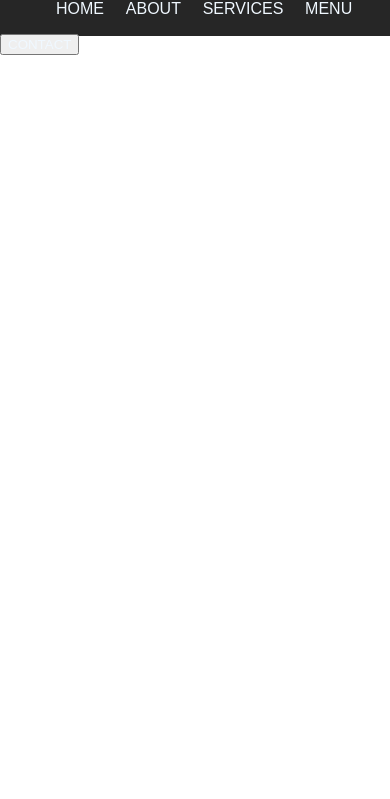
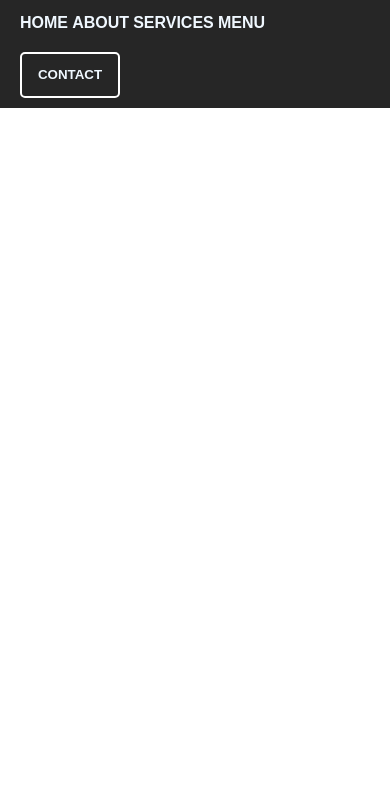
Before and after one commit to HannaTkachenko/flexbox_header_hw, a plain HTML site: page index.html in a window 390 px wide. Shown: the part 34-833 px from the top of the page. Drawn offline with Linux system fonts and the light colour scheme.

Commit message:
Make responsive header

```diff
--- a/assets/css/style.css
+++ b/assets/css/style.css
@@ -9,48 +9,64 @@
 }
 
 .header {
-  height: 70px;
+  /* min-height: 6em;
+  height: 100%;
+  max-height: 7em; */
   display: flex;
   flex-flow: row wrap;
+  align-items: center;
   justify-content: space-between;
-  align-items: center;
+  align-content: space-around;
   background-color: #262626;
 
-  position: fixed;
+  position: absolute;
   right: 0;
   left: 0;
 }
-
+.header > * {
+  /* margin-left: 20px;
+margin-right: 20px; */
+  margin: 10px 20px;
+}
 .logo {
 }
 a,
 button {
   color: aliceblue;
+  font-weight: bold;
   text-transform: uppercase;
   text-decoration: none;
+  background-color: #262626;
 }
+
 .nav {
-  padding: 1em;
   width: 500px;
+  align-self: center;
 }
 ul {
   list-style: none;
 }
 .nav-list {
-  display: flex;
+   display: flex;
+   padding-left: 0;
+  margin: 0;
+
+  min-width: 50%;
   width: 100%;
-  max-width: 600px;
-  justify-content: space-around;
-}
-.nav-list > * {
-  flex-grow: 0.5;
+  max-width: 70%;
+  justify-content: space-between;
 }
 
 .nav-list-item {
+
 }
 
 .nav-list-link {
 }
 
 .btn-contact {
+  width: 100px;
+  padding: 1em;
+  border: 2px solid white;
+  border-radius: 5px;
 }
--- a/index.html
+++ b/index.html
@@ -9,7 +9,7 @@
   </head>
   <body>
     <header class="header">
-      <div class="logo"><a href="">logo</a></div>
+      <div class="logo"><a href="">Rio Coffee</a></div>
       <nav class="nav">
         <ul class="nav-list">
           <li class="nav-list-item">
```
